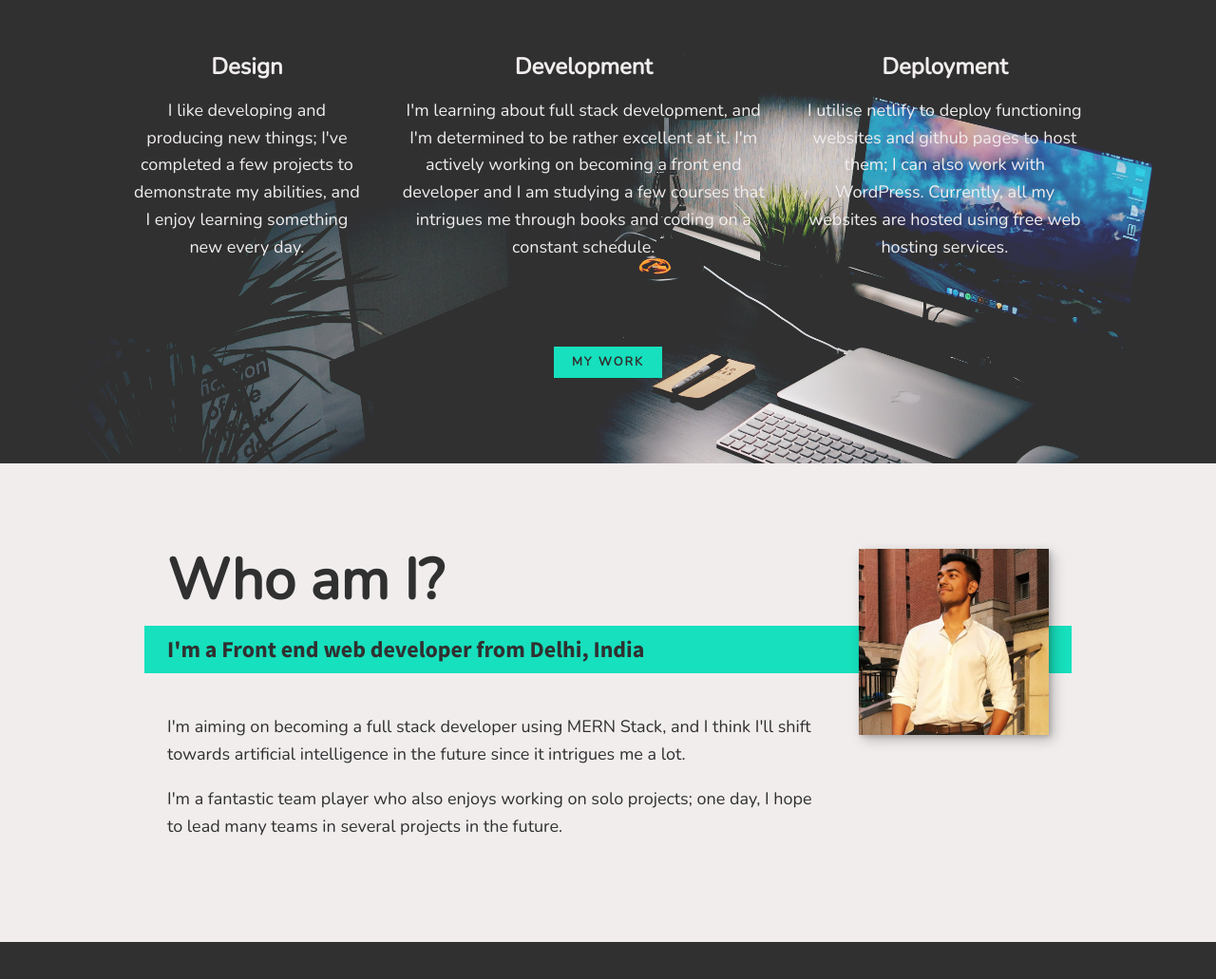
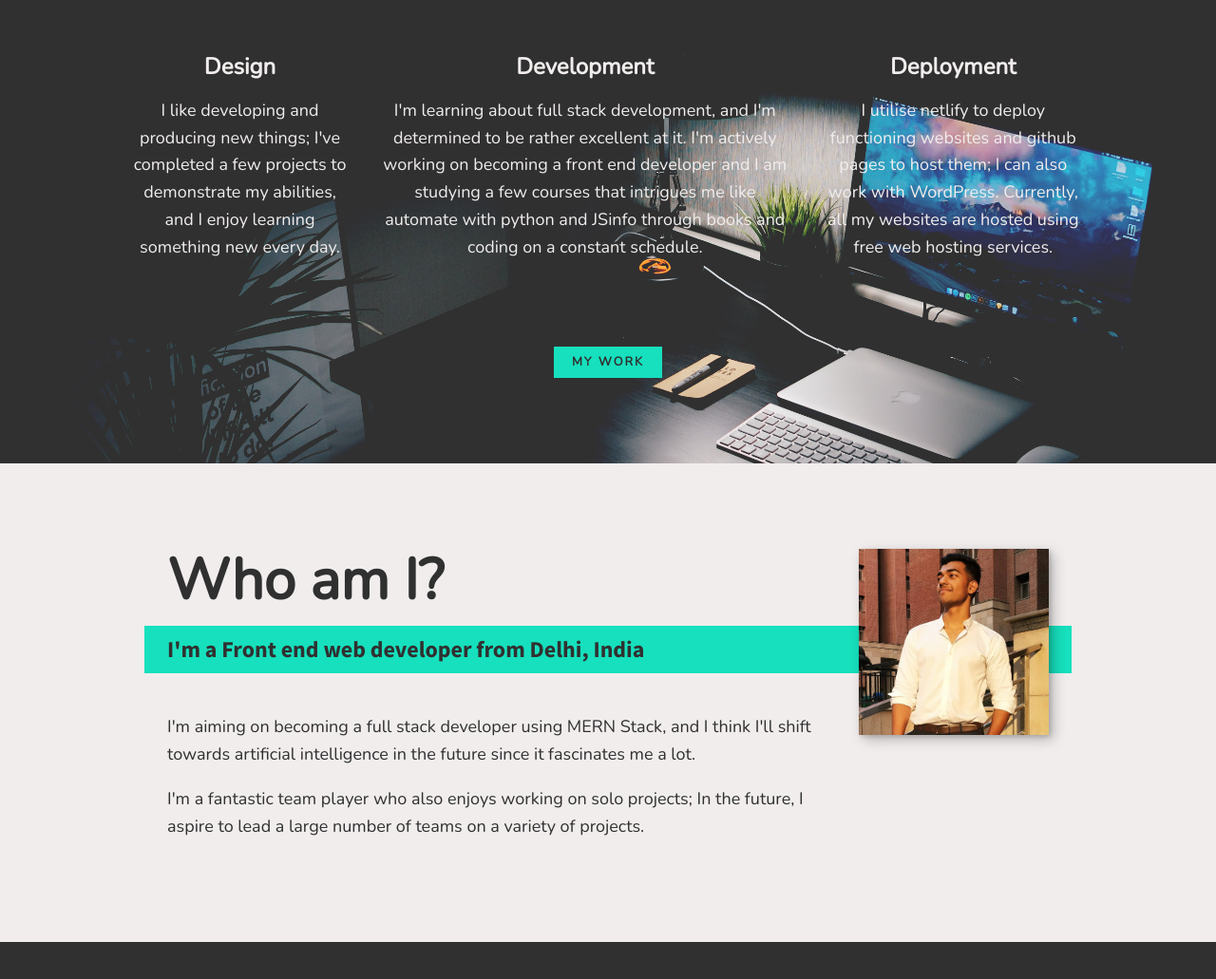
Before and after one commit to Shain-Dev/portfolio, a plain HTML site: page index.html in a window 1280 px wide. Shown: the part 689-1720 px from the top of the page at 95% size. Drawn offline with nearby package versions, Linux system fonts and the light colour scheme.

Commit message:
more and hopefully last changes

```diff
--- a/index.html
+++ b/index.html
@@ -55,7 +55,7 @@
             <div class="thing">
                 <h3>Development</h3>
                 <p>I'm learning about full stack development, and I'm determined to be rather excellent at it.
-                    I'm actively working on becoming a front end developer and I am studying a few courses that intrigues me through books and coding on a constant schedule.   </p>
+                    I'm actively working on becoming a front end developer and I am studying a few courses that intrigues me like automate with python and JSinfo through books and coding on a constant schedule.   </p>
             </div>
 
             <div class="thing">
@@ -81,10 +81,10 @@
 
         <div class="about-me__body" >
 
-            <p> I'm aiming on becoming a full stack developer using MERN Stack, and I think I'll shift towards artificial intelligence in the future since it intrigues me a lot.
+            <p> I'm aiming on becoming a full stack developer using MERN Stack, and I think I'll shift towards artificial intelligence in the future since it fascinates me a lot.
             </p>
 
-            <p> I'm a fantastic team player who also enjoys working on solo projects; one day, I hope to lead many teams in several projects in the future.   </p>
+            <p> I'm a fantastic team player who also enjoys working on solo projects; In the future, I aspire to lead a large number of teams on a variety of projects.    </p>
 
             </div>
             <img src="images/img2.jpg" alt="my second picture" class="about-me__img">
```
